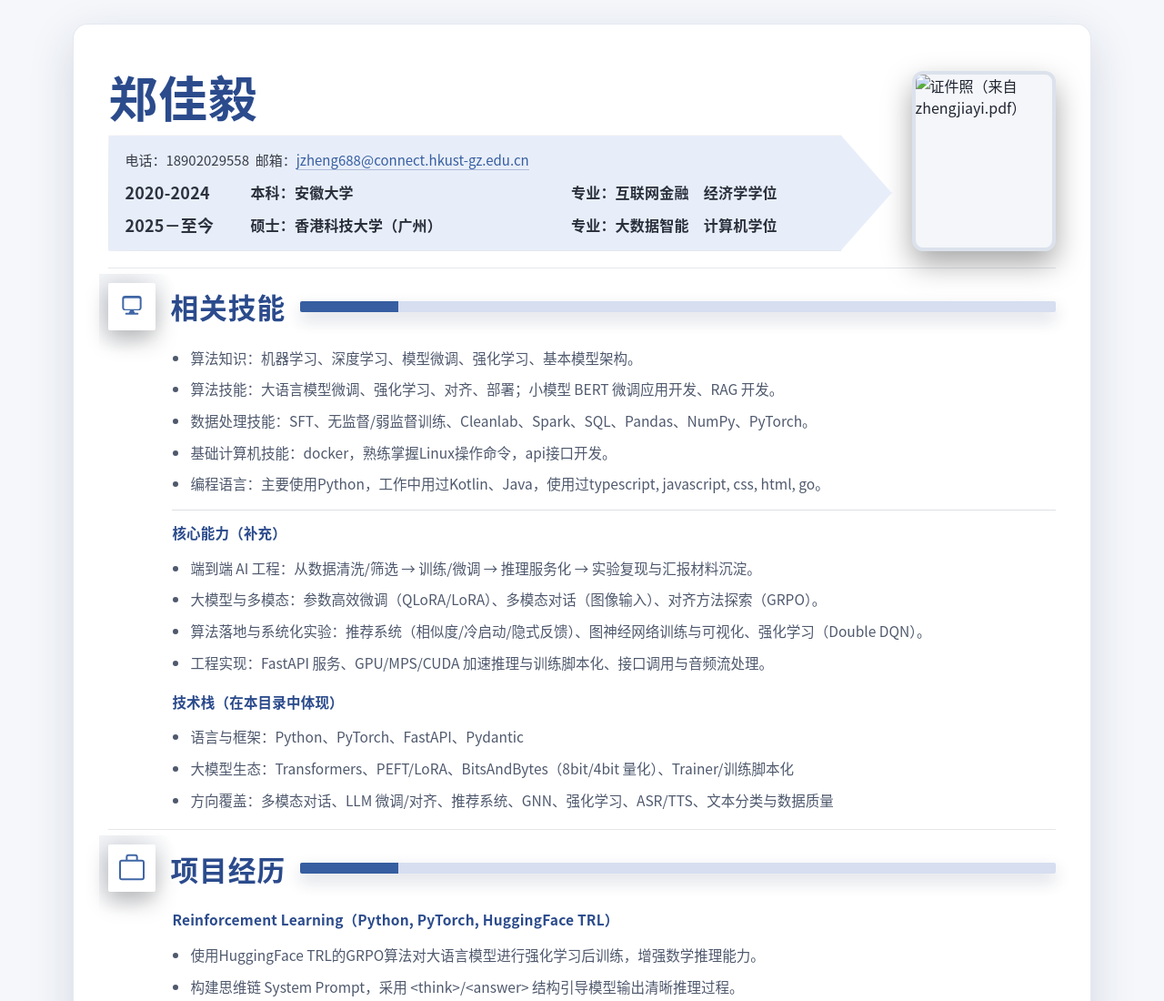
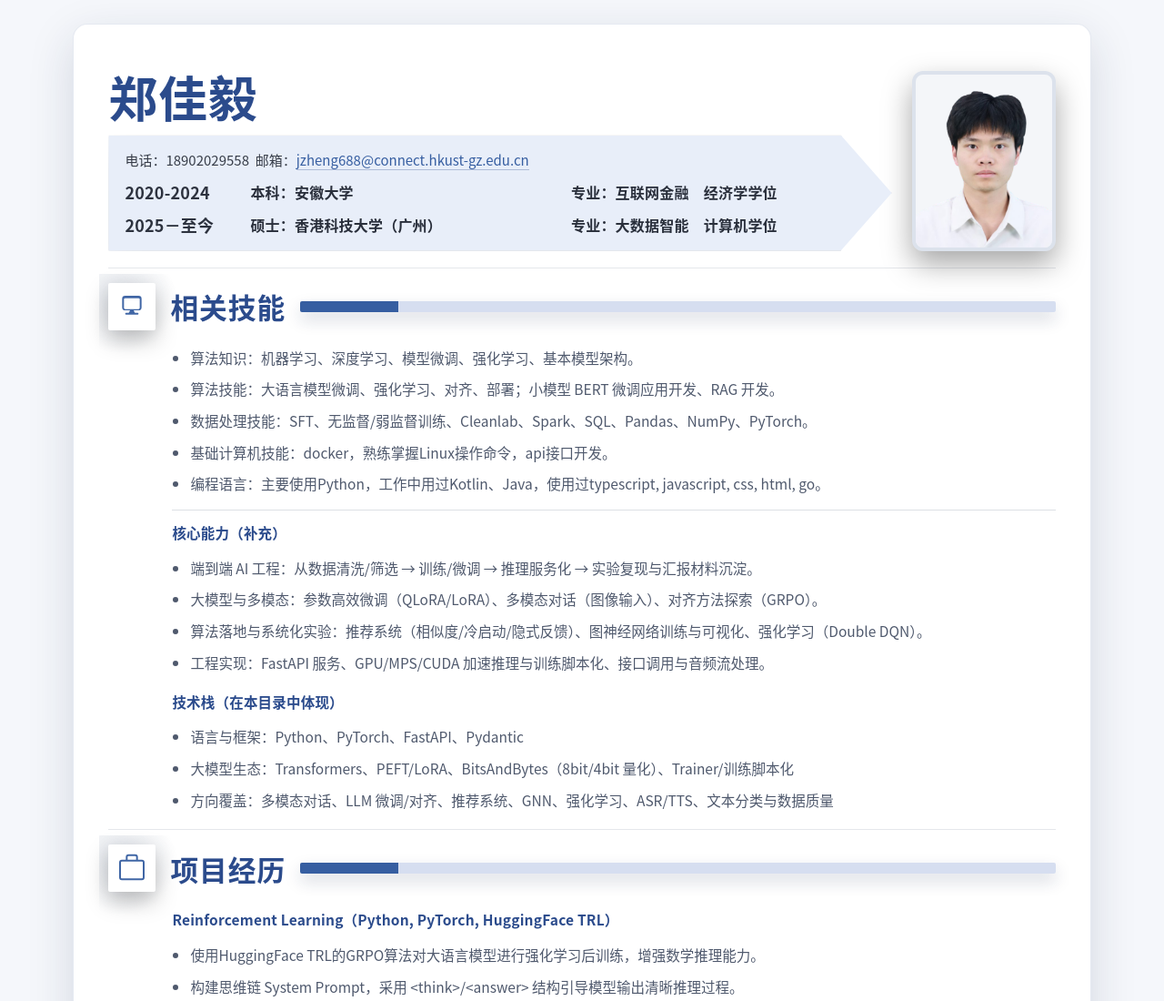
Before and after one commit to zhengjiayi1206/zhengjiayi1206.github.io, a plain HTML site: page zhengjiayi.html in a window 1280 px wide. Shown: the top 1100 px of the page at 91% size. Drawn offline with Linux system fonts and the light colour scheme.

Commit message:
Update zhengjiayi.html

```diff
--- a/zhengjiayi.html
+++ b/zhengjiayi.html
@@ -304,7 +304,7 @@
           </div>
         </div>
 
-        <img class="photo" src="assets/photo.png" alt="证件照（来自 zhengjiayi.pdf）" />
+        <img class="photo" src="photo.png" alt="证件照（来自 zhengjiayi.pdf）" />
       </header>
 
       <section class="section" aria-label="相关技能">
```
